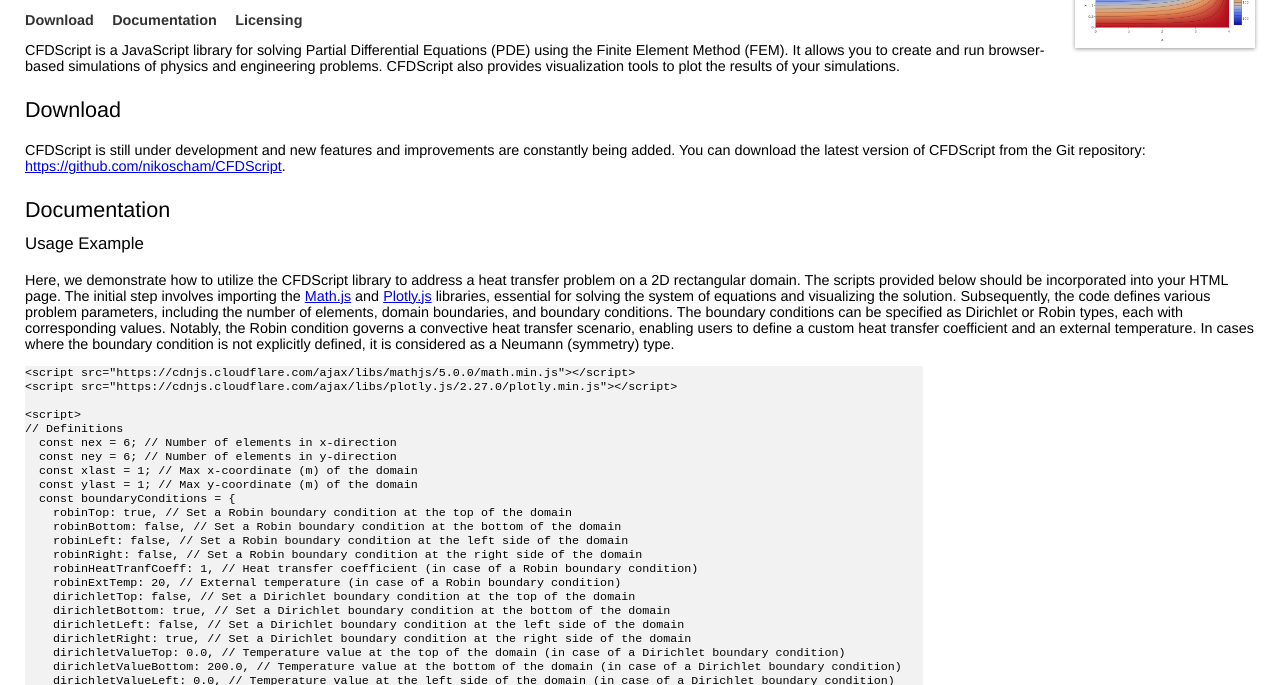
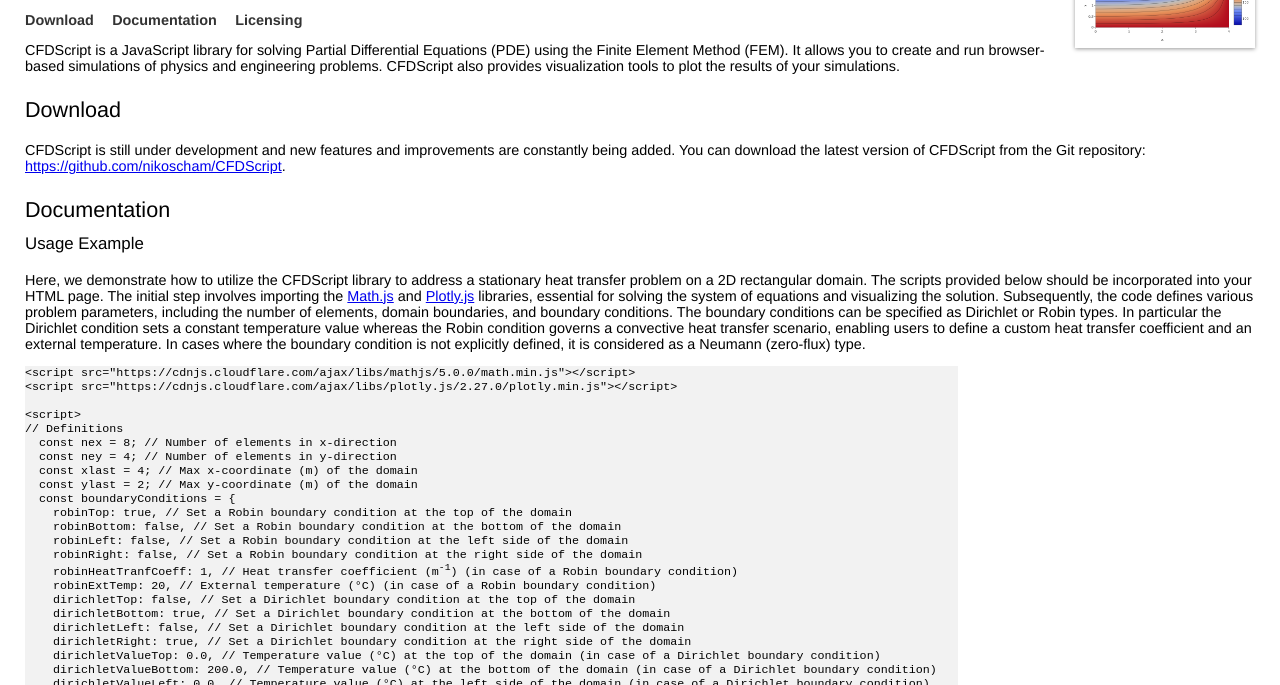
Before and after one commit to CFDScript/CFDScript, a plain HTML site: page index.html in a window 1280 px wide. Shown: the part 115-800 px from the top of the page. Drawn offline with Linux system fonts and the light colour scheme.

Commit message:
Update website

```diff
--- a/index.html
+++ b/index.html
@@ -70,7 +70,7 @@
     <h3>Usage Example</h3>
 
     <p>
-      Here, we demonstrate how to utilize the CFDScript library to address a heat transfer problem on a 2D rectangular domain. The scripts provided below should be incorporated into your HTML page. The initial step involves importing the <a href="https://mathjs.org/" target="_blank">Math.js</a> and <a href="https://plotly.com/javascript/" target="_blank">Plotly.js</a> libraries, essential for solving the system of equations and visualizing the solution. Subsequently, the code defines various problem parameters, including the number of elements, domain boundaries, and boundary conditions. The boundary conditions can be specified as Dirichlet or Robin types, each with corresponding values. Notably, the Robin condition governs a convective heat transfer scenario, enabling users to define a custom heat transfer coefficient and an external temperature. In cases where the boundary condition is not explicitly defined, it is considered as a Neumann (symmetry) type.
+      Here, we demonstrate how to utilize the CFDScript library to address a stationary heat transfer problem on a 2D rectangular domain. The scripts provided below should be incorporated into your HTML page. The initial step involves importing the <a href="https://mathjs.org/" target="_blank">Math.js</a> and <a href="https://plotly.com/javascript/" target="_blank">Plotly.js</a> libraries, essential for solving the system of equations and visualizing the solution. Subsequently, the code defines various problem parameters, including the number of elements, domain boundaries, and boundary conditions. The boundary conditions can be specified as Dirichlet or Robin types. In particular the Dirichlet condition sets a constant temperature value whereas the Robin condition governs a convective heat transfer scenario, enabling users to define a custom heat transfer coefficient and an external temperature. In cases where the boundary condition is not explicitly defined, it is considered as a Neumann (zero-flux) type.
     </p>
     <pre class="prettyprint">
 &lt;script src="https://cdnjs.cloudflare.com/ajax/libs/mathjs/5.0.0/math.min.js">&lt;/script&gt;
@@ -78,29 +78,29 @@
 
 &lt;script&gt;
 // Definitions
-  const nex = 6; // Number of elements in x-direction
-  const ney = 6; // Number of elements in y-direction
-  const xlast = 1; // Max x-coordinate (m) of the domain
-  const ylast = 1; // Max y-coordinate (m) of the domain
+  const nex = 8; // Number of elements in x-direction
+  const ney = 4; // Number of elements in y-direction
+  const xlast = 4; // Max x-coordinate (m) of the domain
+  const ylast = 2; // Max y-coordinate (m) of the domain
   const boundaryConditions = {
     robinTop: true, // Set a Robin boundary condition at the top of the domain
     robinBottom: false, // Set a Robin boundary condition at the bottom of the domain
     robinLeft: false, // Set a Robin boundary condition at the left side of the domain
     robinRight: false, // Set a Robin boundary condition at the right side of the domain
-    robinHeatTranfCoeff: 1, // Heat transfer coefficient (in case of a Robin boundary condition)
-    robinExtTemp: 20, // External temperature (in case of a Robin boundary condition)
+    robinHeatTranfCoeff: 1, // Heat transfer coefficient (m<sup>-1</sup>) (in case of a Robin boundary condition)
+    robinExtTemp: 20, // External temperature (&deg;C) (in case of a Robin boundary condition)
     dirichletTop: false, // Set a Dirichlet boundary condition at the top of the domain
     dirichletBottom: true, // Set a Dirichlet boundary condition at the bottom of the domain
     dirichletLeft: false, // Set a Dirichlet boundary condition at the left side of the domain
     dirichletRight: true, // Set a Dirichlet boundary condition at the right side of the domain
-    dirichletValueTop: 0.0, // Temperature value at the top of the domain (in case of a Dirichlet boundary condition)
-    dirichletValueBottom: 200.0, // Temperature value at the bottom of the domain (in case of a Dirichlet boundary condition)
-    dirichletValueLeft: 0.0, // Temperature value at the left side of the domain (in case of a Dirichlet boundary condition)
-    dirichletValueRight: 200.0, // Temperature value at the right side of the domain (in case of a Dirichlet boundary condition)
+    dirichletValueTop: 0.0, // Temperature value (&deg;C) at the top of the domain (in case of a Dirichlet boundary condition)
+    dirichletValueBottom: 200.0, // Temperature value (&deg;C) at the bottom of the domain (in case of a Dirichlet boundary condition)
+    dirichletValueLeft: 0.0, // Temperature value (&deg;C) at the left side of the domain (in case of a Dirichlet boundary condition)
+    dirichletValueRight: 200.0, // Temperature value (&deg;C) at the right side of the domain (in case of a Dirichlet boundary condition)
   };
 &lt;/script&gt;</pre>
     <p>
-      Next, we import the CFDScript library. We will use the solidHeatScript solver, which is a module of the CFDScript library that implements the Finite Element Method for heat conduction problems. The solver takes the number of elements, the domain dimensions, and the boundary conditions as inputs, and returns the grid points and the solution vector as outputs. We then use the Plotly library to visualize the solution in a contour plot.
+      Next, we import the CFDScript library. We will use the solidHeatScript solver, which is a module of the CFDScript library that implements the Finite Element Method for heat conduction problems. The solver takes the number of elements, the domain dimensions, and the boundary conditions as inputs, and returns the grid points and the solution vector as outputs. We then visualize the solution in a contour plot.
     </p>
     <pre class="prettyprint">
 &lt;script type="module"&gt;
@@ -130,7 +130,6 @@ window.addEventListener('DOMContentLoaded', (event) => {
     <p>
       See the <a href="https://www.cfdscript.com/example.html" target="_blank">example page</a> for a working demonstration of the above code. Please report all issues here: <a href="https://github.com/nikoscham/CFDScript/issues" target="_blank">https://github.com/nikoscham/CFDScript/issues</a>.
     </p>
-
     <h2 id="licensing"><a name="Licensing"></a>Licensing</h2>
     <p>
       CFDScript is copyright 2023 by <a href="https://github.com/nikoscham" target="_blank">Nikolaos Chamakos</a> and is distributed under the terms of the <a href="http://creativecommons.org/licenses/by-nc/4.0/" target="_blank">Creative Commons Attribution-NonCommercial 4.0 International License</a>.
```
Also changed, not shown: example.html (+8 -8 lines), scripts/solidHeatScript.js (line endings or trailing spaces).
